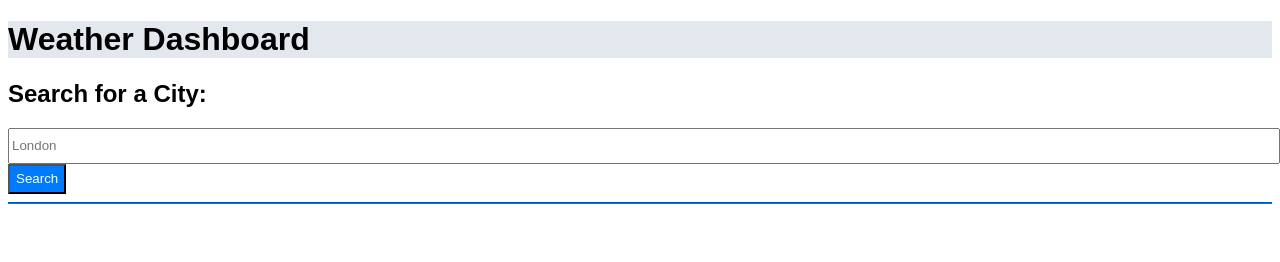
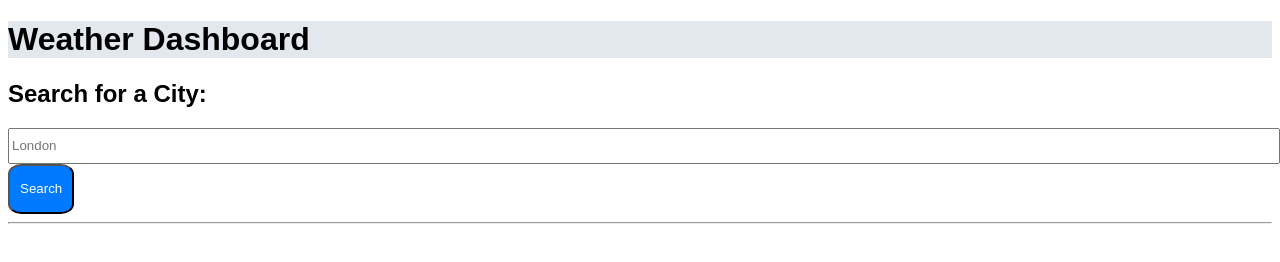
Before and after one commit to Eugeni77/weathereugen, a plain HTML site: page index.html in a window 1280 px wide. Drawn offline with nearby package versions, Linux system fonts and the light colour scheme.

Commit message:
removed history id by html and changed css

```diff
--- a/index.html
+++ b/index.html
@@ -35,7 +35,6 @@
             </div>
           </div>
         </form>
-        <div class="list-group" id="history"></div>
       </aside>
 
 
--- a/style.css
+++ b/style.css
@@ -24,15 +24,16 @@ body {
   .search-button {
     background-color: #007bff;
     color: #fff;
-    height: 30px;
+    height: 50px;
+    border-radius: 20%;
+    padding: 10px;
   }
 
-  .weather-hr {
-    border-color: #007bff;
-  }
+
 
   #history {
     margin-top: 20px;
+    display: list-item;
   }
 
   .list-group-item {
```
